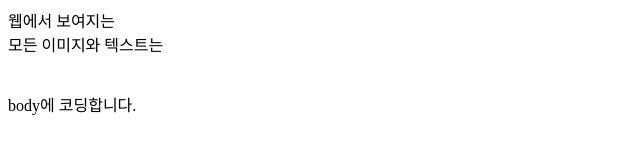
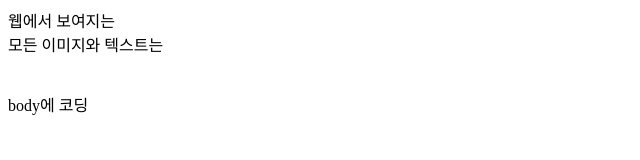
Before and after one commit to LDHDH/LDH, a plain HTML site: page index.html in a window 1280 px wide. Shown: the full height of the page, 0-640 px from the left. Drawn offline with Linux system fonts and the light colour scheme.

Commit message:
Update index.html

```diff
--- a/index.html
+++ b/index.html
@@ -8,7 +8,7 @@
 <body>
 웹에서 보여지는 <br />
 모든 이미지와 텍스트는 <br /><br /><br />
-body에 코딩합니다.
+body에 코딩
 
 </body>
 </html>
```
